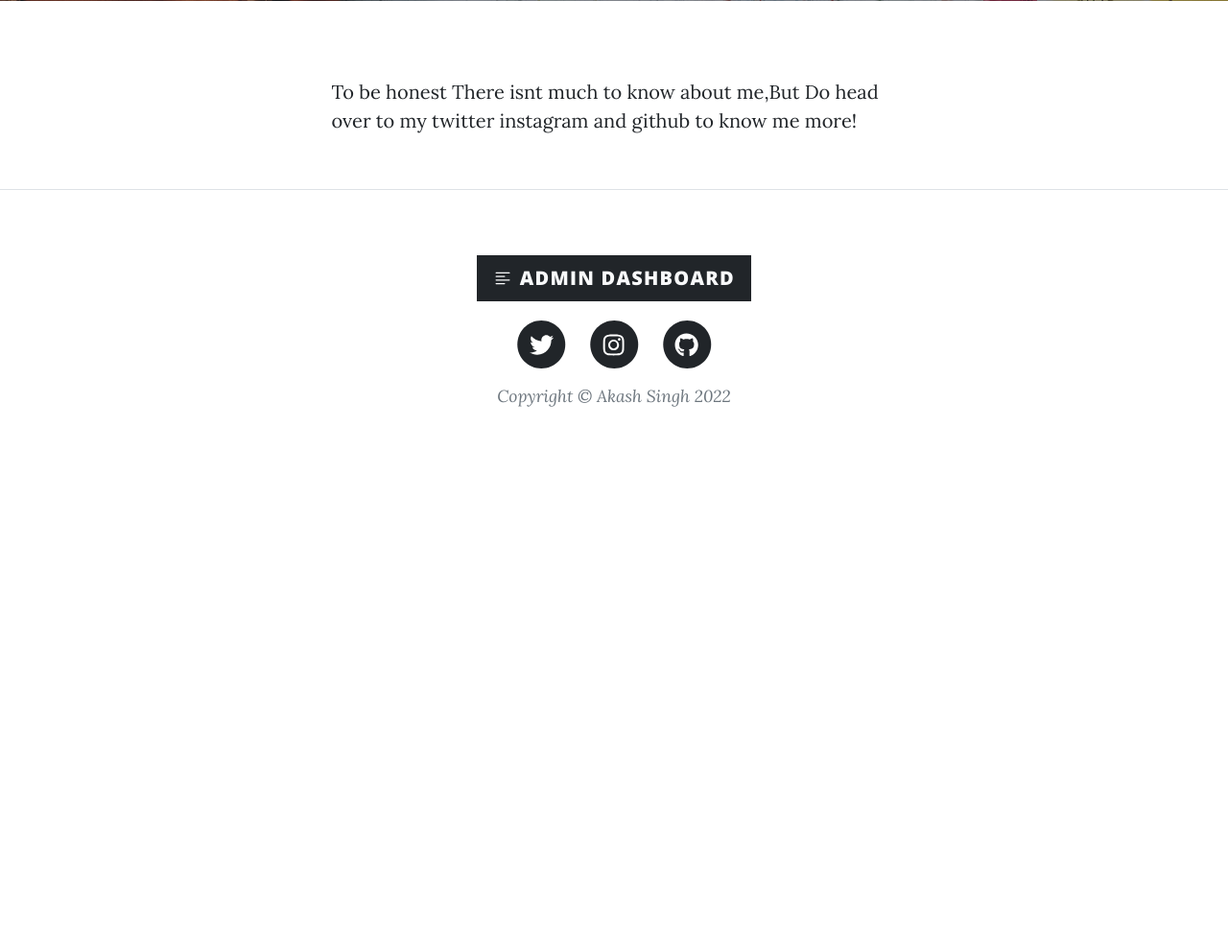
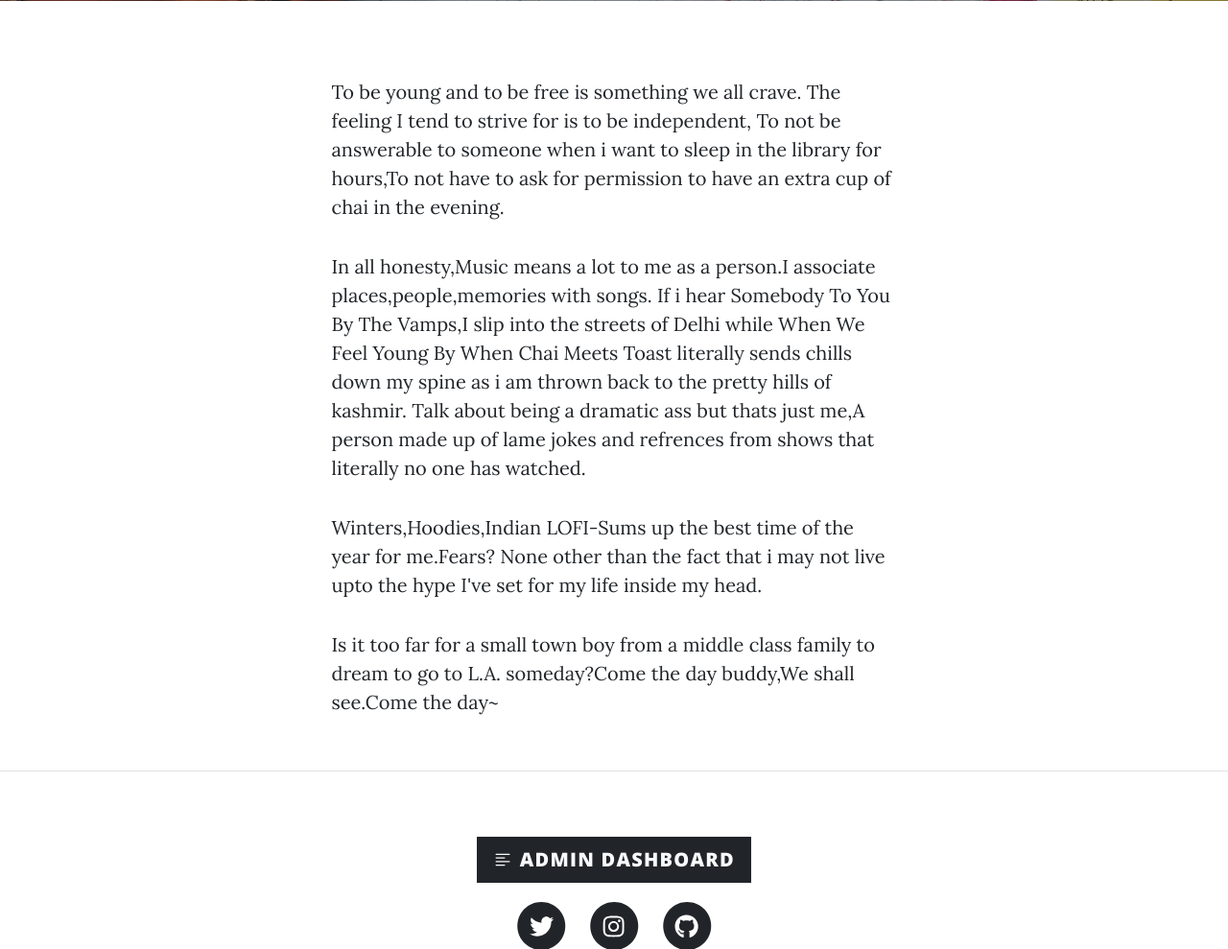
Before and after one commit to SkySingh04/Gen-Z-Diaries, a Flask app: page /about in a window 1280 px wide. Shown: the part 531-1520 px from the top of the page at 96% size. Before the commit the page ends 955 px from the top, so only its background shows below. Run offline with Flask 3, Linux system fonts and the light colour scheme; some libraries are stand-ins or nearby versions.

Commit message:
Update about.html

```diff
--- a/templates/about.html
+++ b/templates/about.html
@@ -35,7 +35,10 @@
             <div class="container px-4 px-lg-5">
                 <div class="row gx-4 gx-lg-5 justify-content-center">
                     <div class="col-md-10 col-lg-8 col-xl-7">
-                        <p>To be honest There isnt much to know about me,But Do head over to my twitter instagram and github to know me more!</p>
+                        <p>To be young and to be free is something we all crave. The feeling I tend to strive for is to be independent, To not be answerable to someone when i want to sleep in the library for hours,To not have to ask for permission to have an extra cup of chai in the evening.</p>
+                        <p>In all honesty,Music means  a lot to me as a person.I associate places,people,memories with songs. If i hear Somebody To You By The Vamps,I slip into the streets of Delhi  while When We Feel Young By When Chai Meets Toast literally sends chills down my spine as i am thrown back to the pretty hills of kashmir. Talk about being a dramatic ass but thats just me,A person made up of lame jokes and refrences from shows that literally no one has watched.</p>
+                        <p>Winters,Hoodies,Indian LOFI-Sums up the best time of the year for me.Fears?  None other than the fact that i may not live upto the hype I've set for my life inside my head.</p>
+                        <p>Is it too far for a small town boy from a middle class family to dream to go to L.A. someday?Come the day buddy,We shall see.Come the day~</p>
                     </div>
                 </div>
             </div>
```
